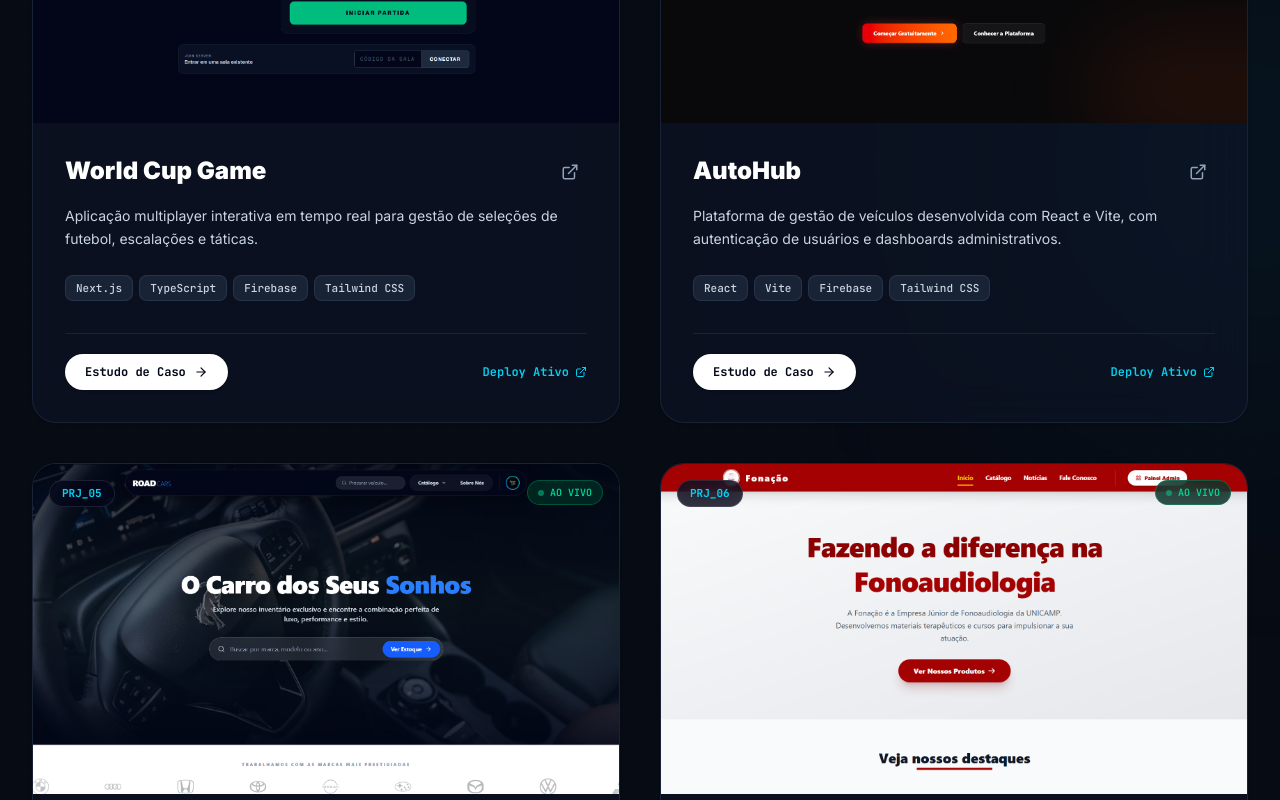
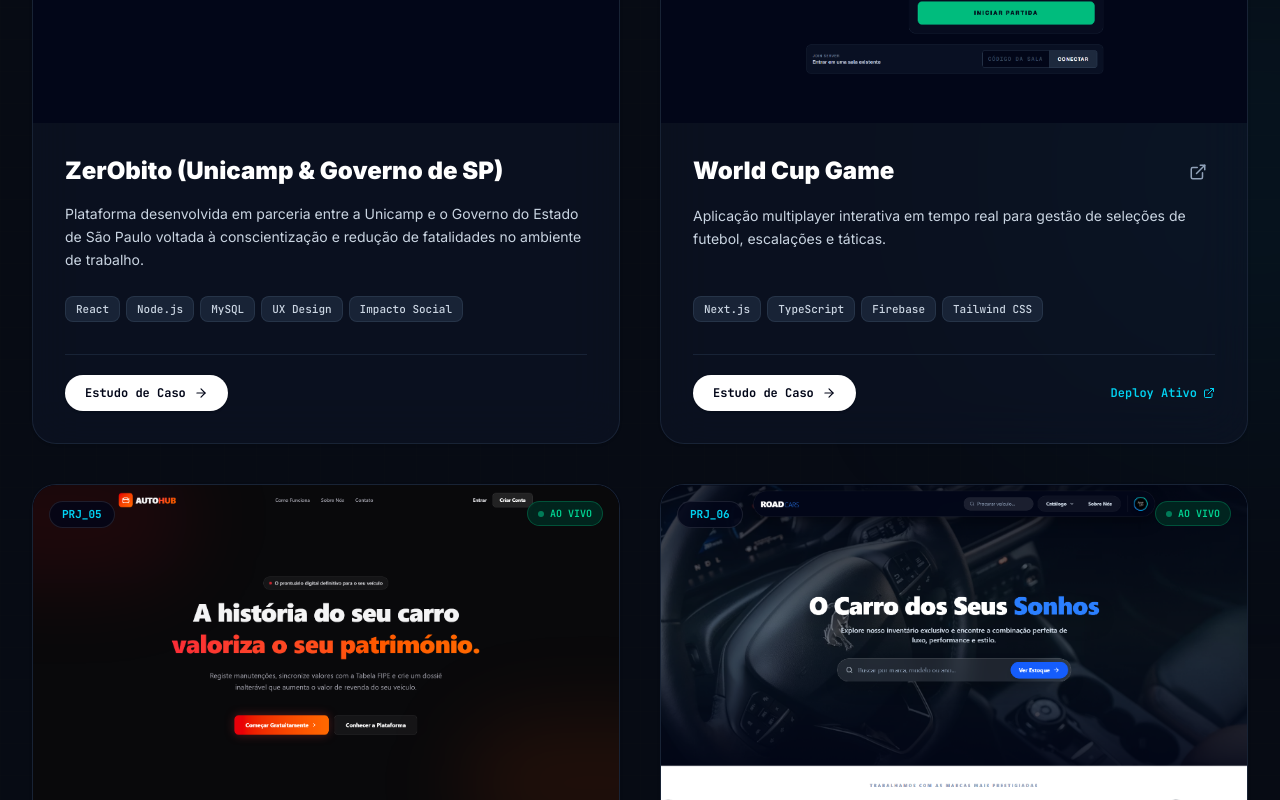
Before and after one commit to Harlock221B/gabrielferreira_portfolio, a React (Vite) app: page / in a window 1280 px wide. Shown: the part 3420-4220 px from the top of the page. Built offline with nearby package versions, Linux system fonts and the light colour scheme.

Commit message:
feat: update work experience and add ZerObito project details with enhanced descriptions

```diff
--- a/src/contexts/LanguageContext.jsx
+++ b/src/contexts/LanguageContext.jsx
@@ -43,8 +43,10 @@ const content = {
     experiences: [
       { role: "Mid-Level Data Analyst", company: "Hospital Israelita Albert Einstein", period: "Feb 2025 - Present", achievements: ["Developed automations and dashboards focused on presenting laboratory data and natural language processing studies.", "Created data visualizations using Power BI, Streamlit, and Python libraries (Pandas, Plotly).", "Analyzed clinical and genomic data to support innovative research and projects.", "Collaborated with multidisciplinary teams (IT, Bioinformatics, Clinical) to deliver data-driven solutions."] },
       { role: "Data Analyst", company: "Hospital Israelita Albert Einstein", period: "Nov 2023 - Feb 2025", achievements: ["Architected and developed serverless integration solutions for bioinformatics systems using Python and AWS services (Lambda, API Gateway, DynamoDB).", "Implemented data integrators to connect analysis and laboratory systems, optimizing data workflows.", "Maintained and developed tools and orchestration systems in bioinformatics using Python and CDK."] },
-      { role: "Systems Development Intern", company: "CI&T", period: "Feb 2022 - Mar 2023", achievements: ["Developed responsive UI components for the 'BEES SOCIAL MEDIA' platform using React.js.", "Collaborated on a microservices-based architecture using Java and MongoDB.", "Actively participated in daily meetings and planning sessions with international teams, using English as the primary language of communication."] },
-      { role: "Systems Development Intern", company: "Robert Bosch Ltda", period: "Nov 2021 - Feb 2022", achievements: ["Implemented and maintained front-end features for a B2B e-commerce platform using AngularJS and React.", "Collaborated with multicultural teams on web projects, conducting all technical communication in English."] },
+      { role: "Full-Stack Developer (ZerObito / SP Government)", company: "State University of Campinas (UNICAMP)", period: "May 2023 - Dec 2023", achievements: ["Contributed to the ZerObito platform in partnership with the São Paulo State Government, aiming to prevent workplace fatalities.", "Developed responsive front-end components using React.js and back-end integration with Node.js.", "Handled relational database modeling and queries with MySQL.", "Applied UX Design principles to ensure accessibility, clarity, and intuitive navigation."] },
+      { role: "Systems Analyst (Intern)", company: "CI&T", period: "Feb 2022 - Feb 2023", achievements: ["Developed internal products with HTML5, SCSS, and Angular.", "Built responsive UI components for the 'BEES SOCIAL MEDIA' platform using React.js.", "Collaborated on microservices architecture using Java and MongoDB, applying Clean Code practices.", "Participated actively in daily agile meetings with international teams in English."] },
+      { role: "Systems Analyst (Intern)", company: "Robert Bosch Ltda", period: "Nov 2021 - Jan 2022", achievements: ["Implemented and maintained front-end features for a B2B e-commerce platform using AngularJS and Java.", "Collaborated with multicultural teams on web projects, conducting all technical communication in English."] },
+      { role: "Systems Development Apprentice", company: "Robert Bosch Ltda", period: "Mar 2021 - Nov 2021", achievements: ["Developed automation projects in VBA and Python for administrative workflows.", "Built RPA software bots using the Automation Anywhere platform.", "Supported and developed web initiatives with React.js and Django, handling databases including MySQL, MongoDB, Firebase, and Oracle."] },
       { role: "Project Manager (Entrepreneurship Program)", company: "Dell Technologies", period: "Mar 2019 - Dec 2019", achievements: ["Led the development of a startup from concept to MVP as part of a year-long high school entrepreneurship program.", "Pitched the final product to real investors and Dell managers, receiving positive feedback on market viability."] }
     ],
     english_cert_link: "https://cert.efset.org/d6Pcpi",
@@ -140,6 +142,17 @@ const content = {
         challenge: "An HVAC service provider needed a strong digital presence to generate leads, organize customer workflows, and eliminate manual, error-prone quote generation and technician appointment scheduling.",
         solution: "Built a modern, responsive web application and administrative management system using React 19, Tailwind CSS, and Firebase Firestore. Implemented direct PDF budget generation and automated synchronization with Google Calendar for field technician appointments.",
         features: ["Automated Quote PDF Generation", "Google Calendar Appointment Sync", "Client & Service Management CRM", "Secure Firebase Authentication", "Responsive Mobile-First Interface"]
+      },
+      {
+        id: "zerobito",
+        name: "ZerObito (Unicamp & SP Government)",
+        url: "",
+        description: "Platform developed in partnership between UNICAMP and the São Paulo State Government aimed at reducing workplace fatalities through technology and UX.",
+        topics: ["React", "Node.js", "MySQL", "UX Design", "Social Impact"],
+        imageUrl: null,
+        challenge: "Create an intuitive digital platform to raise awareness, deliver actionable occupational safety guidelines, and reduce workplace fatalities across São Paulo State.",
+        solution: "Engineered a responsive React front-end focused on accessible UX Design principles, backed by Node.js server routes and relational MySQL database handling.",
+        features: ["Responsive React Interface", "Node.js Backend & APIs", "MySQL Relational Database", "UX & Accessibility-Driven Design"]
       },
       {
         id: "draft-selecoes",
@@ -256,8 +269,10 @@ const content = {
     experiences: [
       { role: "Analista de Dados Pleno", company: "Hospital Israelita Albert Einstein", period: "Fev 2025 - Presente", achievements: ["Desenvolvimento de automações e dashboards com foco na apresentação de dados laboratoriais e estudos de processamento de linguagem natural.", "Criação de visualizações de dados utilizando Power BI, Streamlit e bibliotecas Python (Pandas, Plotly).", "Análise de dados clínicos e genômicos para apoiar pesquisas e projetos inovadores.", "Colaboração com equipes multidisciplinares (TI, Bioinformática, Clínicas) para entregar soluções baseadas em dados."] },
       { role: "Analista de Dados", company: "Hospital Israelita Albert Einstein", period: "Nov 2023 - Fev 2025", achievements: ["Arquitetura e desenvolvimento de soluções de integração serverless para sistemas de bioinformática utilizando Python e serviços AWS (Lambda, API Gateway, DynamoDB).", "Implementação de integradores para conectar sistemas de análise e laboratoriais, otimizando os fluxos de dados.", "Manutenção e desenvolvimento de ferramentas e sistemas de orquestração em bioinformática com Python e CDK."] },
-      { role: "Estagiário de Desenvolvimento de Sistemas", company: "CI&T", period: "Fev 2022 - Mar 2023", achievements: ["Desenvolvi componentes de UI responsivos para a plataforma 'BEES SOCIAL MEDIA' com React.js.", "Colaborei em uma arquitetura baseada em microsserviços usando Java e MongoDB.", "Participei ativamente de reuniões diárias e sessões de planejamento com times internacionais, utilizando o inglês como principal idioma de comunicação."] },
-      { role: "Estagiário de Desenvolvimento de Sistemas", company: "Robert Bosch Ltda", period: "Nov 2021 - Fev 2022", achievements: ["Implementei e mantive funcionalidades de front-end para uma plataforma de e-commerce B2B usando AngularJS e React.", "Colaborei com equipes multiculturais em projetos web, conduzindo toda a comunicação técnica em inglês."] },
+      { role: "Desenvolvedor Full Stack (ZerObito / Governo de SP)", company: "Universidade Estadual de Campinas (UNICAMP)", period: "Maio 2023 - Dez 2023", achievements: ["Atuação no projeto em parceria com o Governo do Estado de São Paulo para desenvolvimento da plataforma ZerObito, visando à diminuição de fatalidades no ambiente de trabalho.", "Desenvolvimento front-end em ReactJS e back-end integrado em Node.js.", "Manipulação e modelagem de banco de dados relacional MySQL.", "Aplicação rigorosa de princípios de UX Design para usabilidade e conscientização."] },
+      { role: "Analista de Sistemas (Estágio)", company: "CI&T", period: "Fev 2022 - Fev 2023", achievements: ["Desenvolvimento de produto interno em HTML5, SCSS e Angular.", "Desenvolvimento e implementação de componentes responsivos para a plataforma 'BEES SOCIAL MEDIA' com React.js.", "Atuação com Java e microsserviços, aplicando práticas de Clean Code.", "Manipulação de bancos de dados MongoDB, Firebase, Oracle e MySQL."] },
+      { role: "Analista de Sistemas (Estágio)", company: "Robert Bosch Ltda", period: "Nov 2021 - Jan 2022", achievements: ["Implementação e suporte de projetos Web para plataforma de e-commerce B2B usando AngularJS e Java.", "Colaboração com equipes multiculturais, conduzindo comunicação técnica em inglês."] },
+      { role: "Aprendiz de Desenvolvimento de Sistemas", company: "Robert Bosch Ltda", period: "Mar 2021 - Nov 2021", achievements: ["Desenvolvimento de projetos em VBA e Python com foco na automação de processos administrativos.", "Criação de bots RPA na plataforma Automation Anywhere.", "Suporte e criação de projetos em React.JS e Django, além de manipulação de bancos de dados MySQL, MongoDB, Firebase e Oracle."] },
       { role: "Gerente de Projetos (Programa de Empreendedorismo)", company: "Dell Technologies", period: "Mar 2019 - Dez 2019", achievements: ["Liderei o desenvolvimento de uma startup do conceito ao MVP como parte de um programa de empreendedorismo de um ano durante o ensino médio.", "Apresentei o pitch final do produto para investidores reais e gerentes da Dell, recebendo feedback positivo sobre a viabilidade de mercado."] }
     ],
     english_cert_link: "https://cert.efset.org/d6Pcpi",
@@ -355,6 +370,17 @@ const content = {
         features: ["Emissão Automatizada de Orçamentos em PDF", "Sincronização de Visitas com Google Calendar", "Gestão de Clientes e Serviços (CRM)", "Autenticação Segura via Firebase", "Interface Responsiva Mobile-First"]
       },
       {
+        id: "zerobito",
+        name: "ZerObito (Unicamp & Governo de SP)",
+        url: "",
+        description: "Plataforma desenvolvida em parceria entre a Unicamp e o Governo do Estado de São Paulo voltada à conscientização e redução de fatalidades no ambiente de trabalho.",
+        topics: ["React", "Node.js", "MySQL", "UX Design", "Impacto Social"],
+        imageUrl: null,
+        challenge: "Criar uma plataforma institucional e analítica para conscientização e prevenção de acidentes ocupacionais, com o objetivo de mitigar fatalidades em ambientes de trabalho no Estado de São Paulo.",
+        solution: "Desenvolvi a interface front-end em ReactJS com foco em acessibilidade e princípios de UX Design, integrada a serviços back-end em Node.js e banco de dados relacional MySQL.",
+        features: ["Interface Front-End em React", "Back-End & APIs em Node.js", "Modelagem de Dados em MySQL", "Design Focado em UX e Acessibilidade"]
+      },
+      {
         id: "draft-selecoes",
         name: "World Cup Game",
         url: "https://world-cup-game-steel.vercel.app",
```
